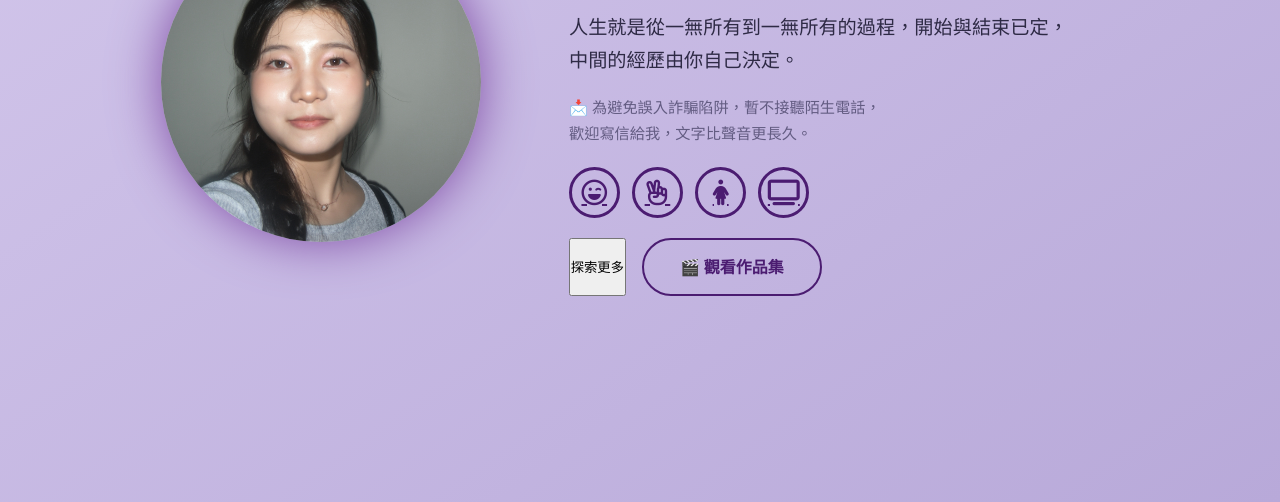
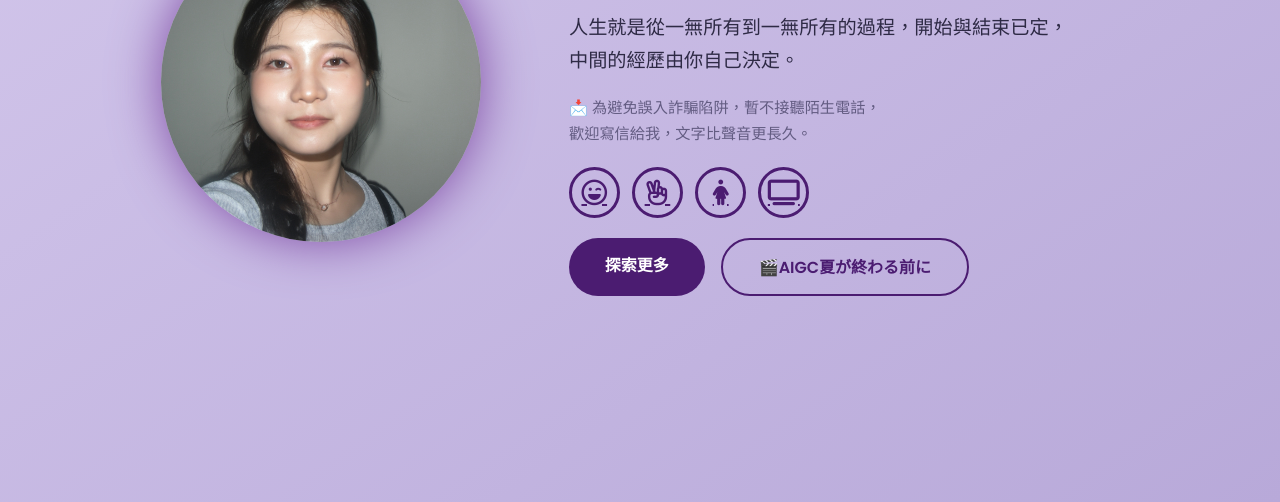
Before and after one commit to Shelly16611661/wusy16, a plain HTML site: page index.html in a window 1280 px wide. Shown: the part 298-800 px from the top of the page. Drawn offline with nearby package versions, Linux system fonts and the light colour scheme.

Commit message:
Update index.html

```diff
--- a/index.html
+++ b/index.html
@@ -1018,9 +1018,9 @@
                     <a href="#"><i class="fa-solid fa-person-dress"></i></a>
                     <a href="#"><i class="fa-solid fa-tv"></i></a>
                 </div>
-                <div class="btn-group">
-    <button onclick="navigateTo('about')">探索更多</button>
-    <a href="https://drive.google.com/drive/folders/1yOH_R5OLjpgNuuwgPulSoXWXnp2PIGiZ?usp=sharing" class="btn btn-outline" target="_blank">🎬 觀看作品集</a>
+               <div class="btn-group">
+    <a href="#" onclick="navigateTo('about'); return false;" class="btn">探索更多</a>
+    <a href="https://drive.google.com/drive/folders/1yOH_R5OLjpgNuuwgPulSoXWXnp2PIGiZ?usp=sharing" class="btn btn-outline" target="_blank">🎬AIGC夏が終わる前に</a>
 </div>
             </div>
         </div>
```
